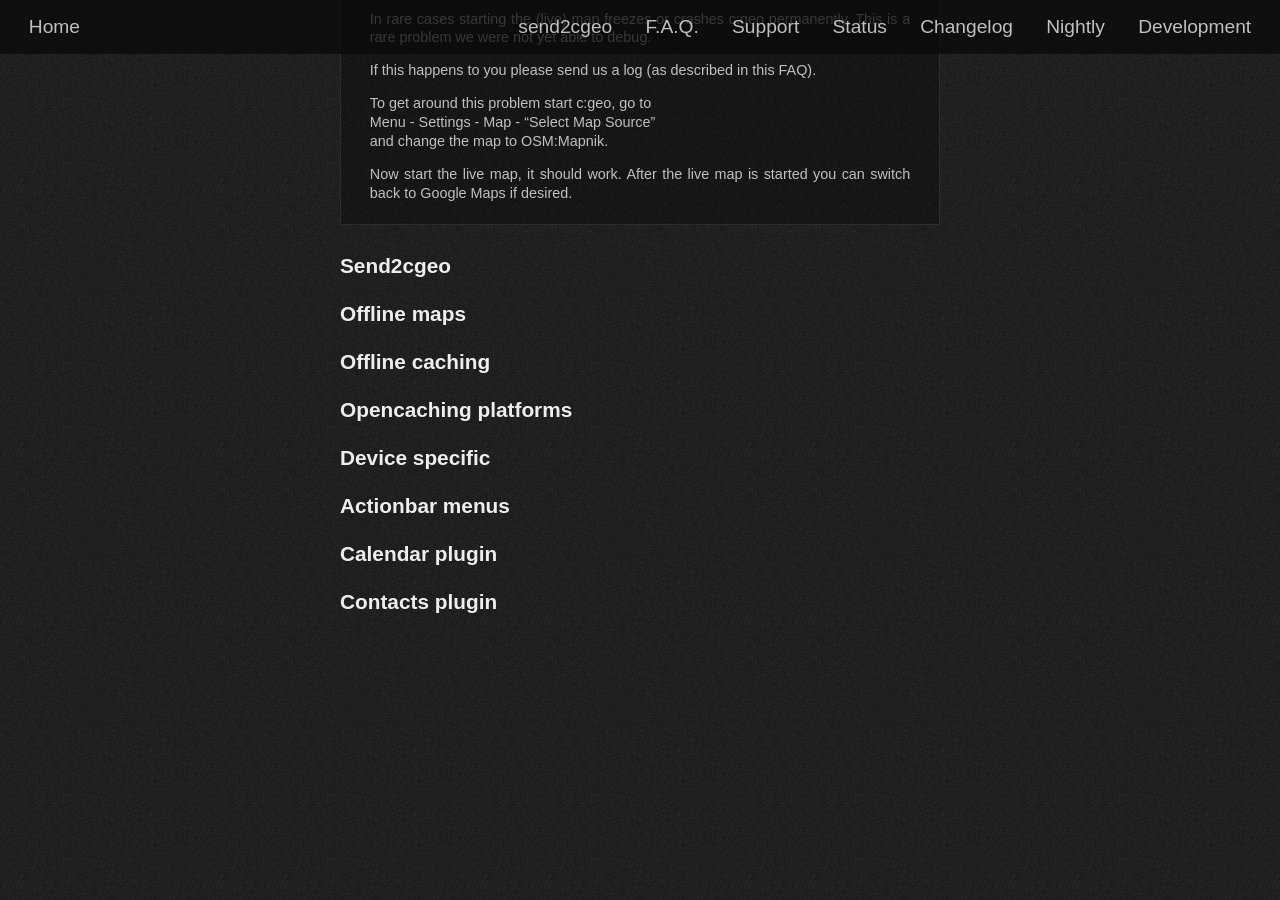
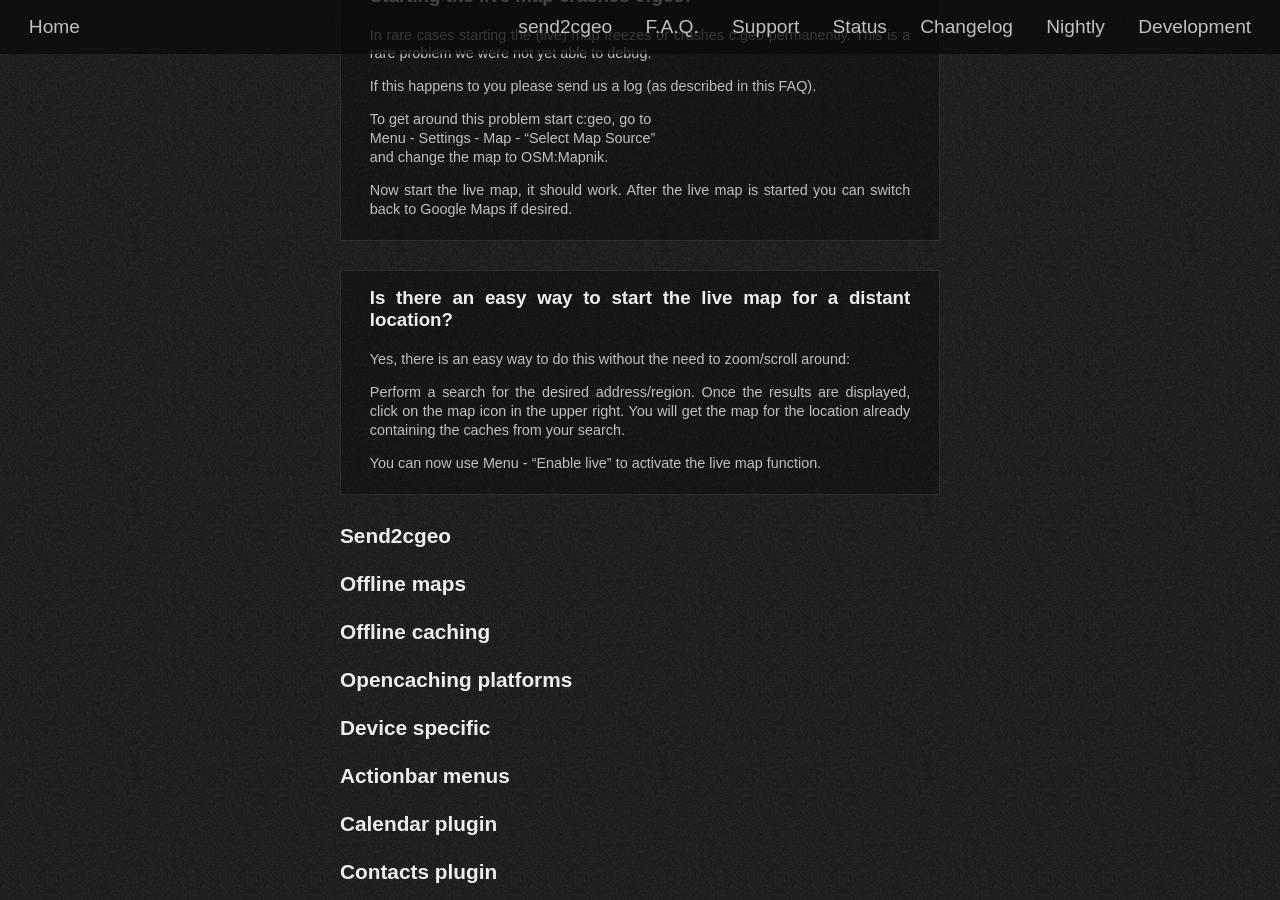
Before and after one commit to cgeo/cgeo.github.io, a Jekyll site: the page built from faq.html, in a window 1280 px wide and 900 px high, scrolled down 17413 px. Built offline with Jekyll 4.4.1, drawn with Linux system fonts in a browser that asks for light colours; some web fonts are replaced; before the commit the page ends 18043 px from its top, so only the background shows below that; some of the changed text lies outside the part shown.

Commit message:
FAQ Enable live for distant location

```diff
--- a/_data/faq.yml
+++ b/_data/faq.yml
@@ -576,6 +576,16 @@
 
             Now start the live map, it should work. After the live map is started you can switch back to Google Maps if desired.
 
+      - title: Is there an easy way to start the live map for a distant location?
+        content: |
+            Yes, there is an easy way to do this without the need to zoom/scroll around:
+
+            Perform a search for the desired address/region. Once the results are displayed, click on the map icon in the upper right.
+            You will get the map for the location already containing the caches from your search.
+
+            You can now use Menu - "Enable live" to activate the live map function.
+
+
 - title: Send2cgeo
   items:
 
```
